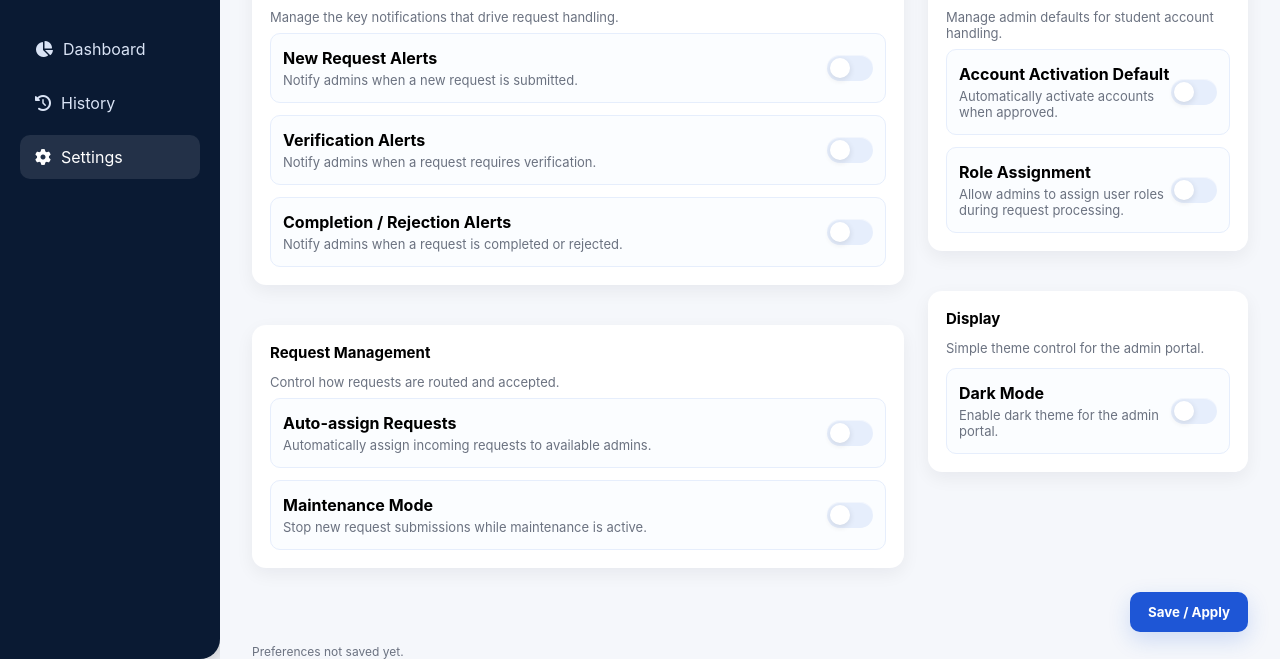
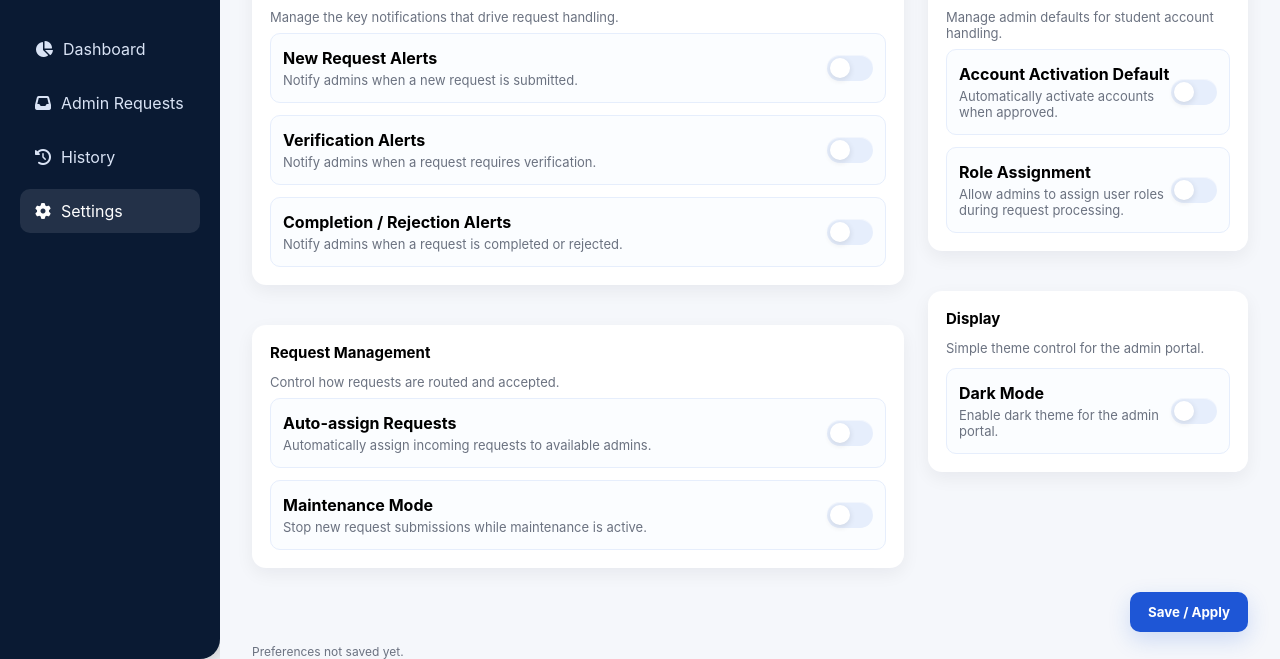
Before and after one commit to Mang-Jose706/rhea, a plain HTML site: page admin-settings.html in a window 1280 px wide. Shown: the part 141-800 px from the top of the page. Drawn offline with Linux system fonts and the light colour scheme.

Commit message:
Add Admin Requests link to admin-history.html and admin-settings.html sidebars

```diff
--- a/admin-settings.html
+++ b/admin-settings.html
@@ -365,7 +365,11 @@
         <i class="fa-solid fa-chart-pie"></i>
         Dashboard
       </a>
-      <a href="admin-dashboard.html#history" class="menu-item">
+      <a href="admin-history.html#adminRequests" class="menu-item">
+        <i class="fa-solid fa-inbox"></i>
+        Admin Requests
+      </a>
+      <a href="admin-history.html" class="menu-item">
         <i class="fa-solid fa-clock-rotate-left"></i>
         History
       </a>
```
Also changed, not shown: admin-history.html (+1 -0 lines).
